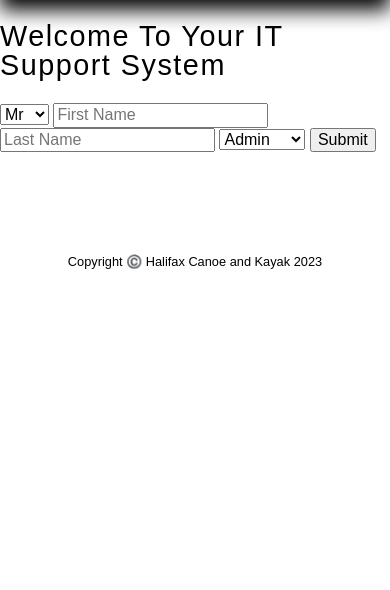
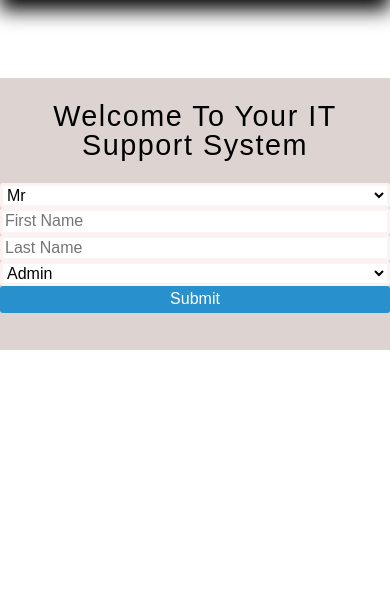
Before and after one commit to victorialange/ProjectTwoSfh, a PHP site: page /project2home.php in a window 390 px wide. Shown: the part 52-642 px from the top of the page. Run offline with PHP 8.4, Linux system fonts and the light colour scheme.

Commit message:
Add styles for IT support form (flexbox, height & colours)

```diff
--- a/style.css
+++ b/style.css
@@ -206,6 +206,39 @@ footer p {
 .gifContainer {
   width: 50%;
 }
+
+/* project2home */
+.supportFormContainer {
+  display: flex;
+  flex-direction: column;
+  align-items: center;
+  height: 12.5rem;
+  margin-top: 5rem;
+  background-color: #ddd4d1;
+  text-align: center;
+  margin-bottom: 12rem;
+}
+
+.supportForm {
+  display: flex;
+  justify-content: center;
+  flex-wrap: wrap;
+}
+
+.supportForm input,
+.supportForm select {
+  background-color: white;
+  border: 3px solid #fbf3f1;
+  border-radius: 3px;
+}
+
+.supportForm button {
+  background-color: #2890CD;
+  color: white;
+  border: 3px solid #2890CD;
+  border-radius: 3px;
+}
+
 /* need help */
 .needHelpMain {
   margin-bottom: 20rem;
@@ -232,6 +265,9 @@ footer p {
   .burgerButton {
     width: 40px;
   }
+  .supportFormContainer {
+    margin-bottom: 17.5rem;
+  }
   .needHelpMain {
     margin-bottom: 27.5rem;
   }
@@ -247,6 +283,12 @@ footer p {
   .adventures {
     margin: 0 20px;
   }
+  .supportFormContainer {
+    height: 17rem;
+  }
+  .supportForm {
+    flex-direction: column;
+  }
 }
 
 @media (max-width: 350px) {
```
